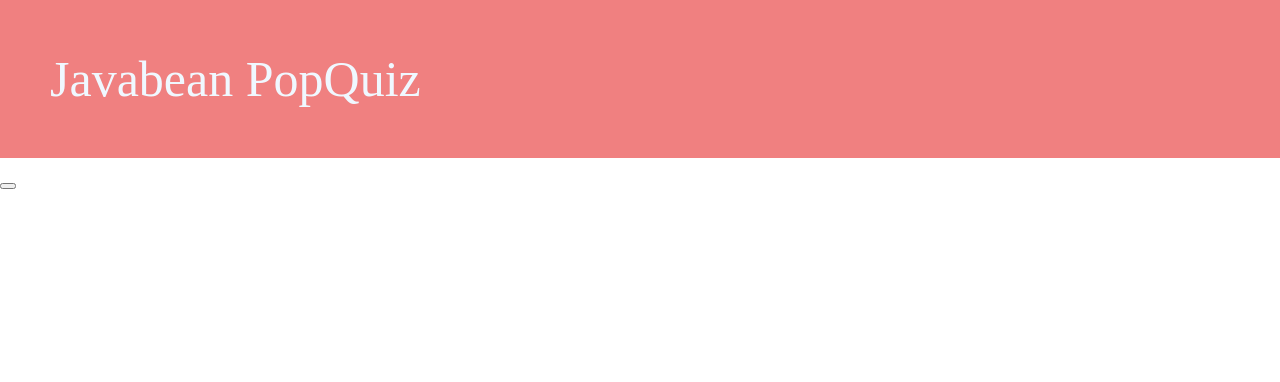
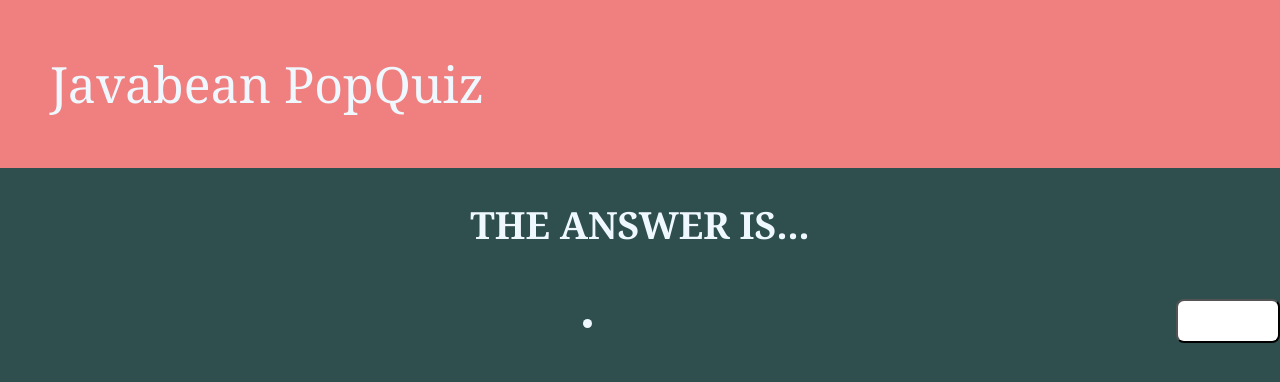
Before and after one commit to PivotalSaint/javascript-quiz, a plain HTML site: page index.html in a window 1280 px wide. Shown: the top 382 px of the page. Drawn offline with Linux system fonts and the light colour scheme.

Commit message:
working skeleton of setting up question with the button styling

```diff
--- a/assets/css/style.css
+++ b/assets/css/style.css
@@ -2,42 +2,65 @@
 
 .body {
     margin:auto;
-    width: 100%;
     display: flexbox;
-    float: inline-end;
+    flex: wrap;
+    background-color: darkslategrey;
 }
 
 /* add header styling*/
 
 .header {
-    margin-bottom: 25px;
     padding: 50px 50px 50px 50px;
     background-color: lightcoral;
     font-size: 50px;
+    font-family: Cambria, Cochin, Georgia, Times, 'Times New Roman', serif;
+    text-align: left;
     width: 100%;
     color: aliceblue;
-    border: 6px;
-    border-color: darkgrey;
-
-}
-
-.quizBody {
-    display: flex;
-    flex: wrap;
-
+    border: 10px;
+    border-color: black;
 }
 
 
+/* add section styling keep*/
+.questionBody {
+font-size: 25px;
+font-family: Cambria, Cochin, Georgia, Times, 'Times New Roman', serif;
+text-align: center;
+color: aliceblue;
+}
 
-/* add section styling keep*/
-
-
+.jeopardy {
+    display: inline-flexbox;
+    flex: wrap;
+    text-align: center;
+}
 /* add sub section styling for questions*/
-
-
+.questionList {
+    display: inline-flex;
+    flex: auto;
+    font-size: 25px;
+}
 
 /* add button styling*/
+button {
+    background-color: white;
+    border-radius: 8px;
+    color: white;
+    cursor: pointer;
+    font-size: 1.2em;
+    letter-spacing: 0.21px;
+    line-height: 16px;
+    max-width: 255px;
+    padding: 20px 50px;
+    text-align: center;
+    transition-duration: .1s;
+    transition-property: background-color;
+    transition-timing-function: linear;
+    margin-top: 0.6em;
+    float: right;
 
+}
 
 /* add timer styling*/
 
--- a/assets/js/script.js
+++ b/assets/js/script.js
@@ -17,9 +17,12 @@
 // WHEN I answer a question
 // Need to add function that logs data and keeps the data stored by the window
 // this variable will effect timer as well if not true and is false
+var questionDisplayed = document.createElement("ol");
 
-
-
+var answer1 = document.createElement("li");
+var answer2 = document.createElement("li");
+var answer3 = document.createElement("li");
+var answer4 = document.createElement("li");
 
 
 // THEN I am presented with another question
--- a/index.html
+++ b/index.html
@@ -11,26 +11,21 @@
 
 </header>
 
-<body class="body" id="body">
+<body class="body">
 
     <!-- need to add a section with button and class and id in html/css-->
-    <div class="quizBody" id="">
-    <button class="generate" id="runQuestion"></button>
-    </div>
-    <section class="questions">
+    <div class="questionBody">
+        <h2 class="jeopardy">THE ANSWER IS...</h2>
 
         <!-- need to add div classes of questions, 4 of them-->
-        <div>
-
-        </div>
-
-        <div>
-
-        </div>
-
-    </section>
-
-    <script href="./assets/js/script.js"></script>
+        <section class="questionList">
+            <ul>
+                <li></li>
+            </ul>
+        </section>
+        <button class="generate" id="runQuestion"></button>
+    </div>
+    <script src="./assets/js/script.js"></script>
 
 </body>
 </html>
```
